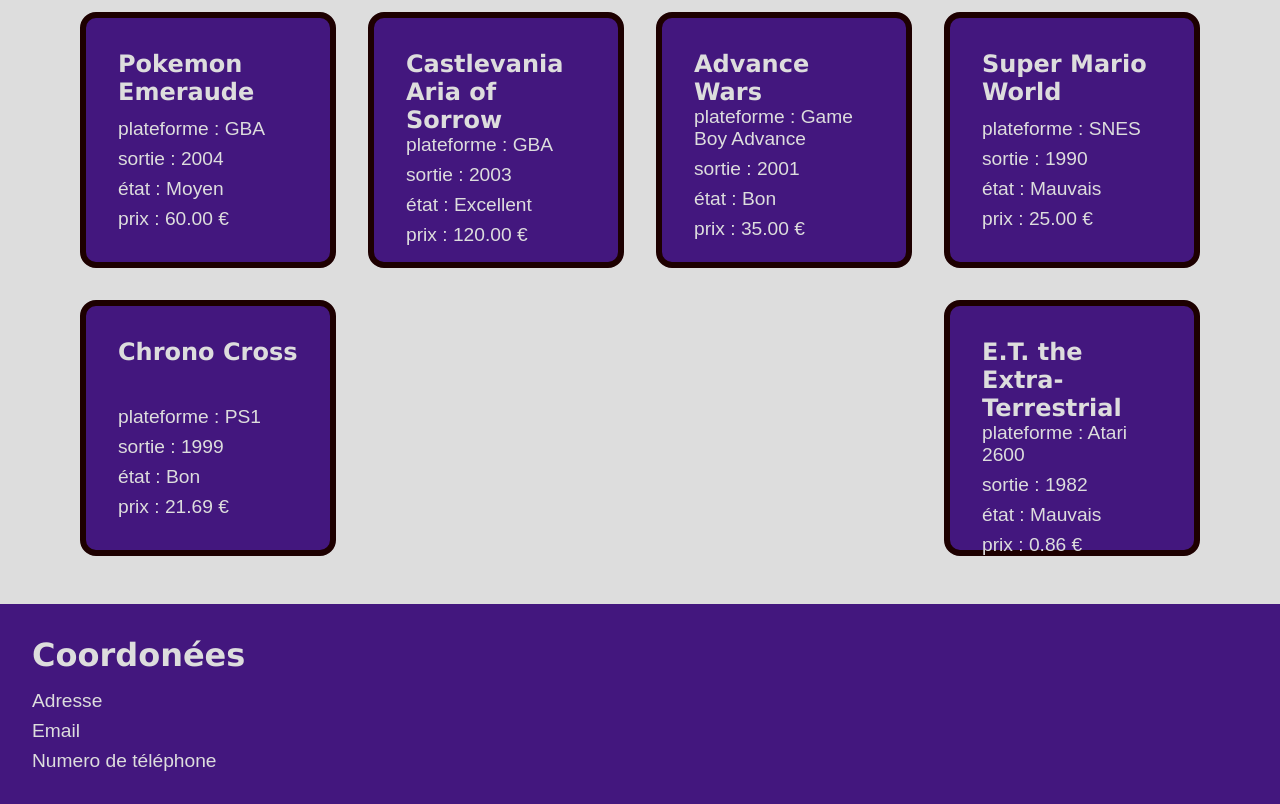
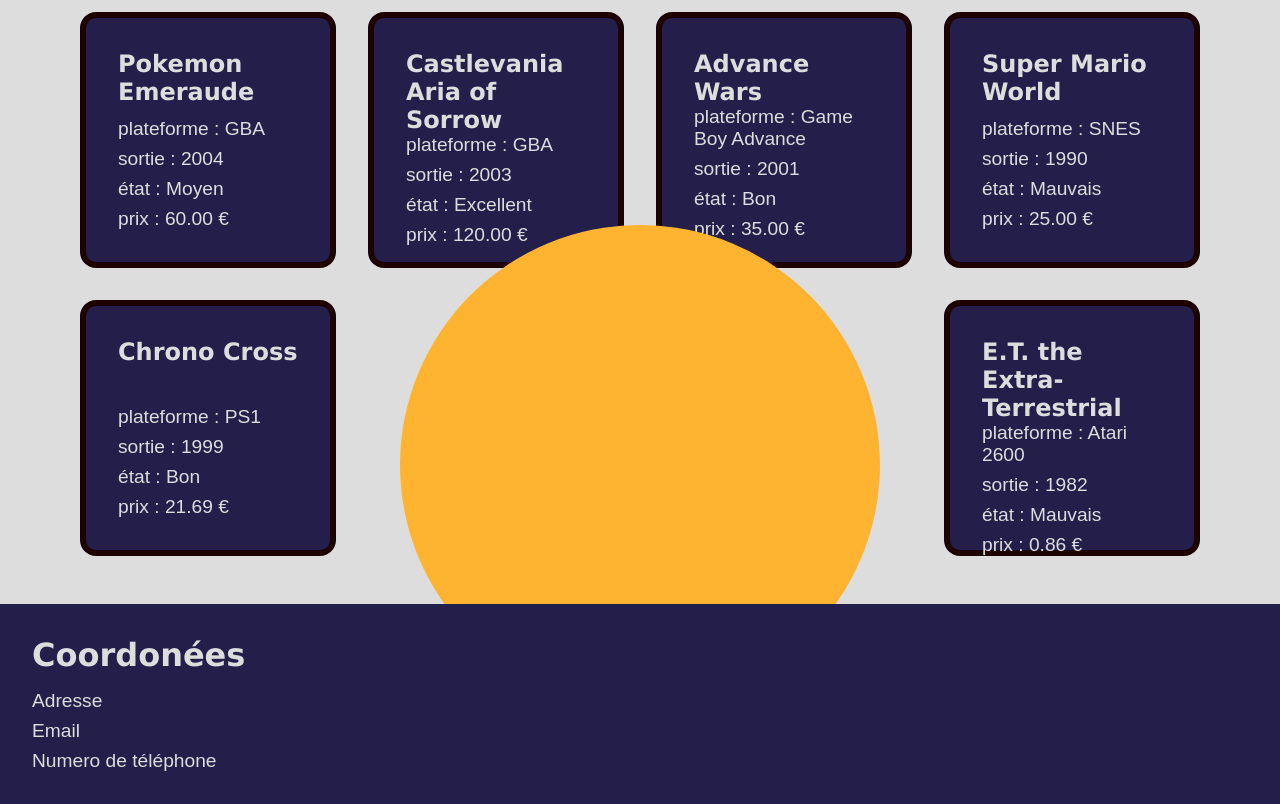
Before and after one commit to Bootcamp-PixelTrader-2025-2026/PixelTrader_groupe_YasmineClaraLorenzo, a PHP site: page / in a window 1280 px wide. Shown: the part 4600-5404 px from the top of the page. Run offline with PHP 8.4, Linux system fonts and the light colour scheme.

Commit message:
update css

```diff
--- a/CSS/footer.css
+++ b/CSS/footer.css
@@ -3,9 +3,21 @@ footer {
     align-items: center;
 
     padding: 2rem;
-
+    position: relative;
     background-color: var(--retroBlue);
     color: var(--white);
+    z-index: 10;
+}
+
+#Soleil {
+    padding: 15rem;
+    background-color: var(--retroJaune);
+    border-radius: 100%;
+    position: absolute;
+    z-index: 0;
+    margin-right: auto;
+    margin-left: auto;
+    bottom: -2%;
 }
 
 #contact {
--- a/CSS/homePage.css
+++ b/CSS/homePage.css
@@ -3,12 +3,13 @@ section {
     flex-direction: column;
     align-items: center;
     gap: 2rem;
-
+    position: relative;
     padding: 2rem;
     background-color: var(--white);
     color: var(--black);
 
     min-height: 80vh;
+    z-index: -1;
 }
 
 #collectionWelcomer {
@@ -30,15 +31,19 @@ section {
     padding: 2rem;
 
     border: 0.4rem solid var(--black);
+
     border-radius: 1rem;
 
     background-color: var(--retroBlue);
+
+
     color: var(--white);
 
     /* background: repeating-conic-gradient(rgb(64, 0, 255), rgb(255, 0, 43) 10deg); */
-    /* animation: rotation 1s infinite linear; */
+  /*  animation: rotation 5s infinite linear;*/
 
 }
+
 
 @keyframes rotation {
   from {
--- a/CSS/variable.css
+++ b/CSS/variable.css
@@ -1,5 +1,8 @@
 :root {
     --white : #dddddd;
     --black : #1d0000;
-    --retroBlue : #43177e;
+    --retroBlue: #231E4A;
+    --retroViolet : #50234A;
+    --retroJaune : #FFB431;
+    --retroRose : #FFADAB;
 }
--- a/index.html
+++ b/index.html
@@ -29,9 +29,11 @@
             <div id="collectionWelcomer">
 
             </div>
+                    <div id="Soleil"></div>
         </section>
     </main>
     <footer>
+
         <div id="contact">
             <h2>Coordonées</h2>
             <ul>
```
